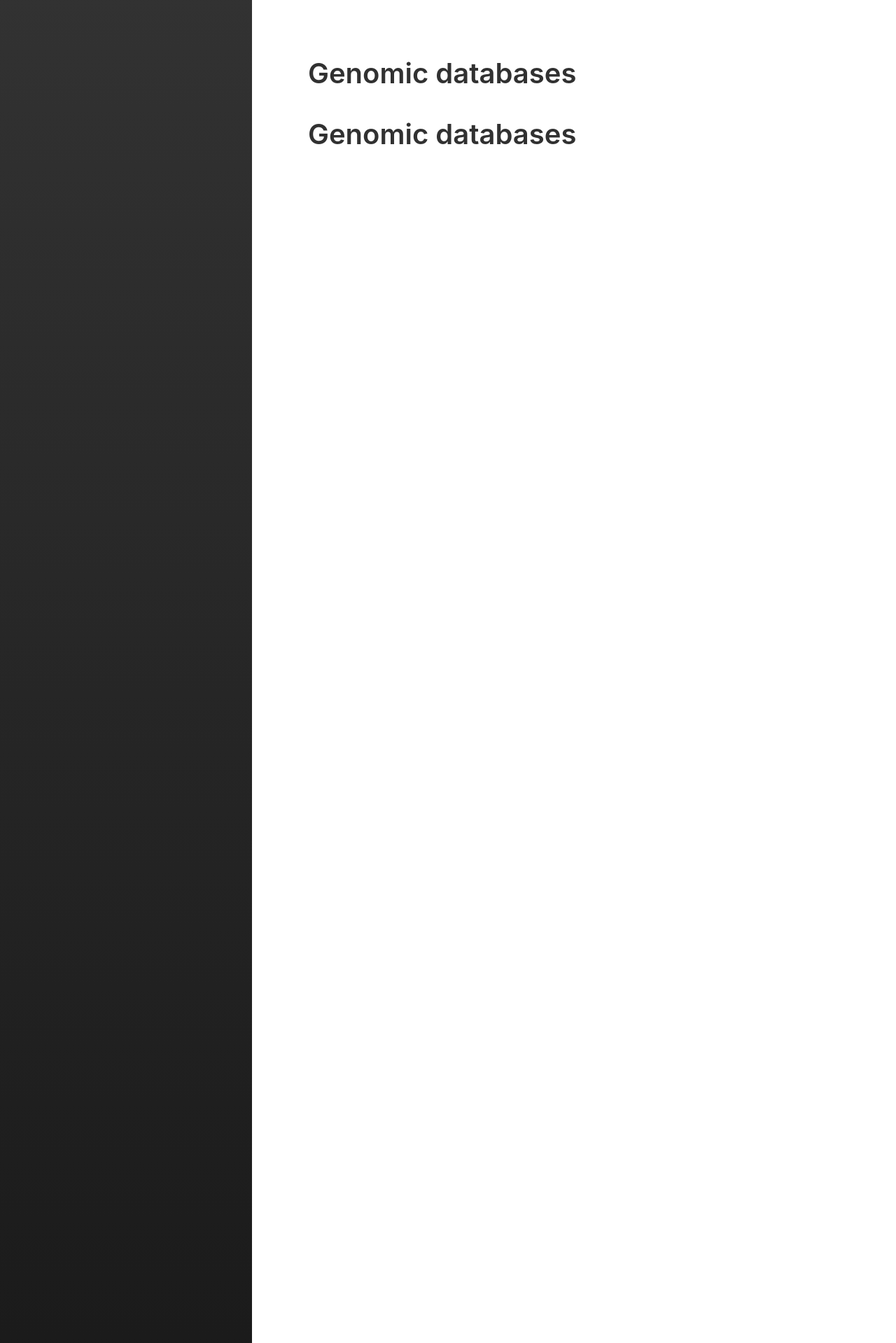
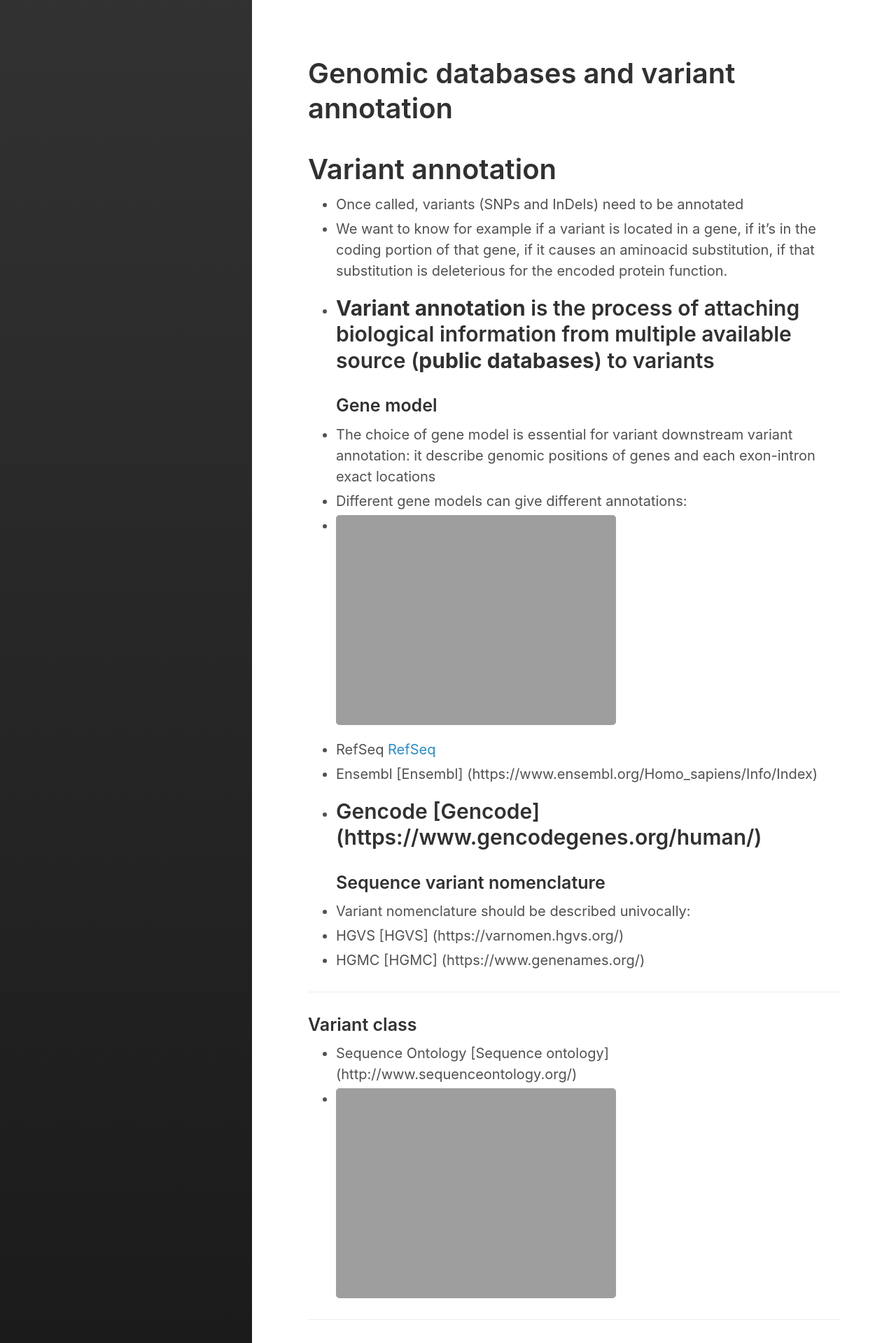
Before and after one commit to sigu-training/clinical_genomics, a Jekyll site: the page built from lectures/04.db.md, in a window 1280 px wide. Shown: the top 1919 px of the page at 70% size. Built offline with Jekyll 4.4.1, drawn with Linux system fonts in a browser that asks for light colours; some of the changed text lies outside the part shown.

Commit message:
Update 04.db.md

```diff
--- a/lectures/04.db.md
+++ b/lectures/04.db.md
@@ -1,8 +1,61 @@
 ---
 layout: page
-title: Genomic databases
-summary: "Genomic databases"
+title: Genomic databases and variant annotation
+summary: "Genomic databases and variant annotation"
 sidebar_link: true
 ---
 
-# Genomic databases
+# Variant annotation
+
+-	Once called, variants (SNPs and InDels) need to be annotated
+-	We want to know for example if a variant is located in a gene, if it’s in the coding portion of that gene, if it causes an aminoacid substitution, if that substitution is deleterious for the encoded protein function.
+-	**Variant annotation** is the process of attaching biological information from multiple available source (**public databases**) to variants
+---
+### Gene model
+
+-	The choice of gene model is essential for variant downstream variant annotation: it describe genomic positions of genes and each exon-intron exact locations
+-	Different gene models can give different annotations:
+-	![Tool interface]({{site.url}}{{site.baseurl}}/images/brca1var.jpg)
+
+- RefSeq [RefSeq](https://www.ncbi.nlm.nih.gov/refseq/)
+- Ensembl [Ensembl] (https://www.ensembl.org/Homo_sapiens/Info/Index)
+- Gencode [Gencode] (https://www.gencodegenes.org/human/)
+---
+### Sequence variant nomenclature
+
+-	Variant nomenclature should be described univocally:
+- HGVS [HGVS] (https://varnomen.hgvs.org/)
+- HGMC [HGMC] (https://www.genenames.org/)
+
+---
+### Variant class
+
+- Sequence Ontology [Sequence ontology] (http://www.sequenceontology.org/)
+- ![Tool interface]({{site.url}}{{site.baseurl}}/images/seqOnt.png)
+
+---
+### Population sequencing db
+
+- GnomAD [gnomAD] (https://gnomad.broadinstitute.org/)
+- ExAC [ExAC] (http://exac.broadinstitute.org/)
+- 1000 Genomes Project [1000 genomes] (https://www.internationalgenome.org/)
+- NHLBI-ESP 6500 exomes [6500 exomes] (https://evs.gs.washington.edu/EVS/)
+- dbSNP [Single Nucleotide Polymorphisms] (https://www.ncbi.nlm.nih.gov/snp/)
+
+---
+### Variant-disease/gene-disease db
+
+- HGMD [Human Gene Mutation Database] (http://www.hgmd.cf.ac.uk/ac/index.php)
+- Clinvar [clinically relevant variants known in a gene] (https://www.ncbi.nlm.nih.gov/clinvar/)
+- Simple ClinVar [simple ClinVar] (http://simple-clinvar.broadinstitute.org/)
+- OMIM [Online Mendelian Inheritance in Man] (https://www.omim.org/)
+
+---
+### Annotation Software and tools
+
+- Web interface
+- VEP: [Variant Effect Predictor] (https://www.ensembl.org/info/docs/tools/vep/index.html)
+- VAAST [Variant Annotation, Analysis and Search Tool] ()
+- ANNOVAR [Annovar]( http://annovar.openbioinformatics.org/en/latest/)
+- SNPEff [Single Nucleotide Polymorphism Effect] (http://snpeff.sourceforge.net/)
+- KGGSeq [KGGSeq] (http://grass.cgs.hku.hk/limx/kggseq/)
```
